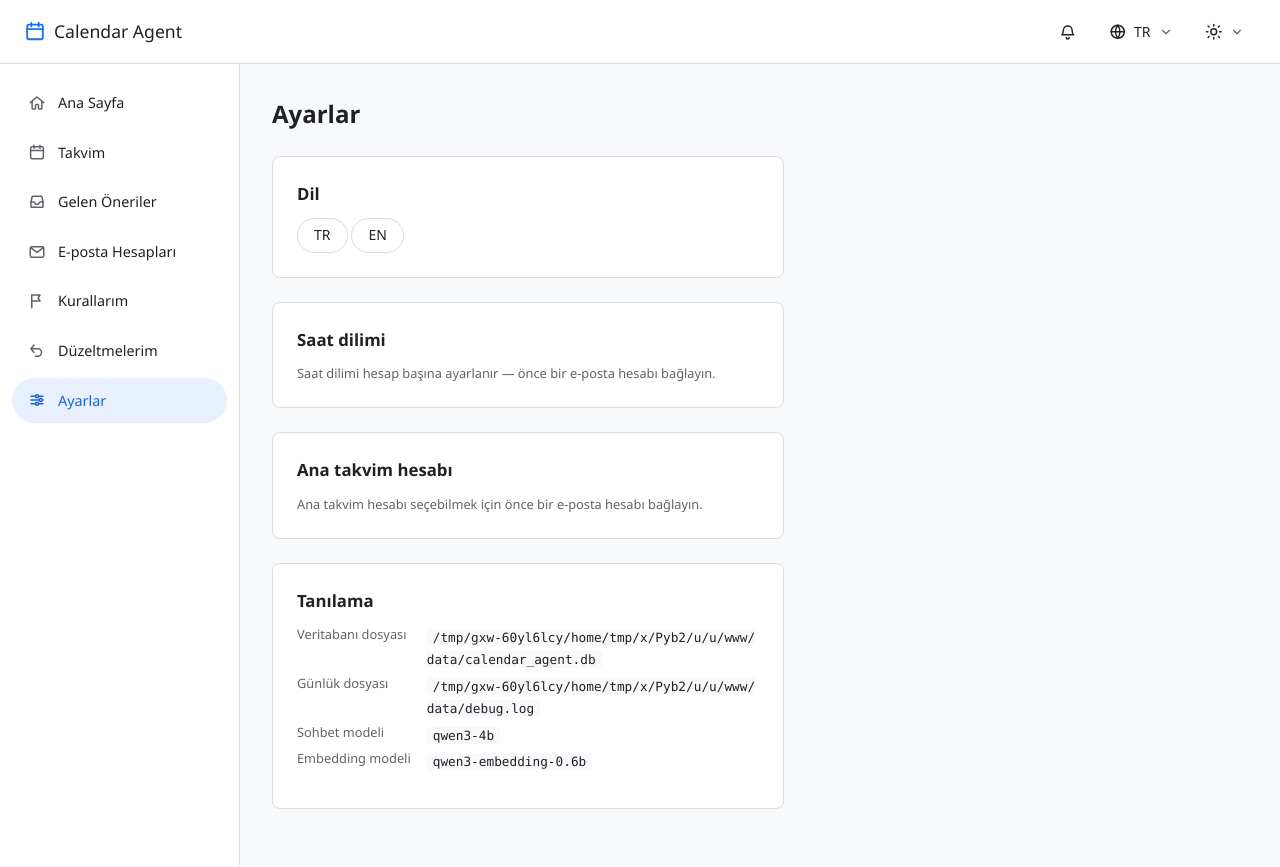
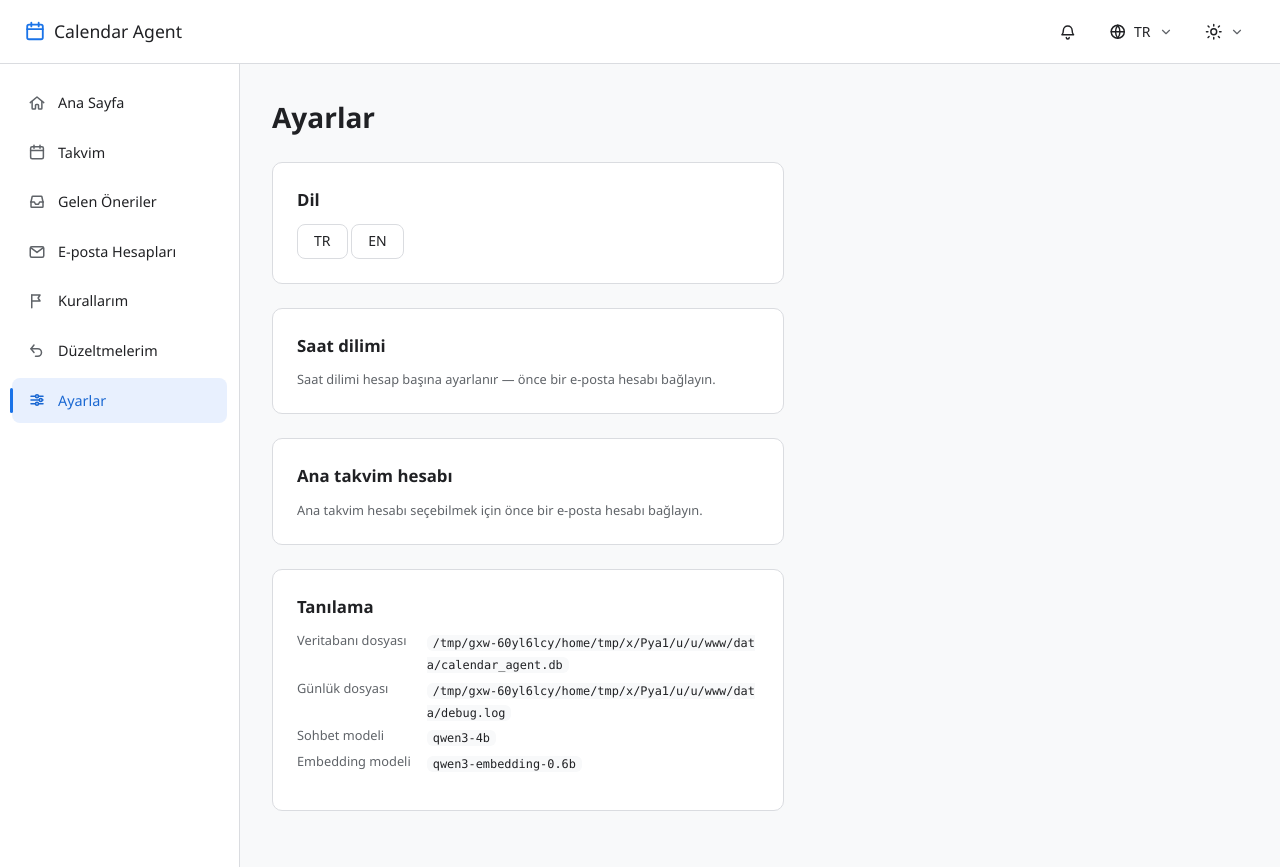
Before and after one commit to AstoKE/calender-agent, a FastAPI app: page /ayarlar in a window 1280 px wide. Run offline with FastAPI, Linux system fonts and the light colour scheme.

Commit message:
Redesign app shell and Ana Sayfa toward a Linear-style visual system
Phase 1: design tokens (radius-btn, surface-raised, denser type/radius scale),
rail active-item indicator. Phase 2: dashboard summary line, agenda-list
replacing the today chip cloud, icon-badged stat cards (adds a third
today's-events stat).

```diff
--- a/src/localization/catalog.py
+++ b/src/localization/catalog.py
@@ -197,6 +197,11 @@
     },
     "anasayfa.stat_pending": {"tr": "Bekleyen öneri", "en": "Pending suggestions"},
     "anasayfa.stat_rules": {"tr": "Aktif kural", "en": "Active rules"},
+    "anasayfa.stat_today": {"tr": "Bugünkü etkinlik", "en": "Today's events"},
+    "anasayfa.summary": {
+        "tr": "Bugün {events} etkinlik, {pending} bekleyen öneri.",
+        "en": "{events} events today, {pending} pending suggestions.",
+    },
     "anasayfa.new_suggestions_banner": {
         "tr": "{n} yeni öneriniz var — incelemek için tıklayın",
         "en": "You have {n} new suggestion(s) — click to review",
--- a/src/ui/static/base.css
+++ b/src/ui/static/base.css
@@ -15,17 +15,19 @@
     font-family: var(--font-sans);
     background: var(--color-surface-sunken);
     color: var(--color-text);
-    font-size: 15px;
+    font-size: 14px;
     line-height: 1.5;
 }
 
 h1 {
-    font-size: 1.5rem;
+    font-size: 1.75rem;
+    font-weight: 600;
     margin: 0 0 var(--space-5);
 }
 
 h2 {
     font-size: 1.05rem;
+    font-weight: 600;
     margin: 0 0 var(--space-3);
 }
 
@@ -142,19 +144,22 @@
 }
 
 .rail a {
+    position: relative;
     display: flex;
     align-items: center;
     gap: var(--space-3);
     padding: var(--space-3) var(--space-4);
-    border-radius: var(--radius-pill);
+    border-radius: var(--radius-btn);
     color: var(--color-text);
     text-decoration: none;
     font-size: 0.9rem;
+    transition: background-color 0.15s ease, color 0.15s ease;
 }
 
 .rail a .icon {
     color: var(--color-text-muted);
     flex-shrink: 0;
+    transition: color 0.15s ease;
 }
 
 .rail a:hover {
@@ -165,6 +170,20 @@
     background: var(--color-accent-subtle);
     color: var(--color-accent-text);
     font-weight: 500;
+}
+
+/* Aktif öğeye sol kenarda ince bir vurgu çubuğu — yalnızca arka plan
+   tonuyla yetinmek yerine daha net bir "seçili" sinyali (bkz. Faz 1 planı,
+   Linear tarzı ölçülü bir gösterge — "koca mavi blok" değil). */
+.rail a.active::before {
+    content: "";
+    position: absolute;
+    left: -2px;
+    top: 22%;
+    bottom: 22%;
+    width: 3px;
+    border-radius: var(--radius-pill);
+    background: var(--color-accent);
 }
 
 .rail a.active .icon {
@@ -273,7 +292,7 @@
     align-items: center;
     gap: var(--space-2);
     padding: var(--space-2) var(--space-4);
-    border-radius: var(--radius-pill);
+    border-radius: var(--radius-btn);
     border: 1px solid transparent;
     font: inherit;
     font-size: 0.875rem;
@@ -281,6 +300,7 @@
     cursor: pointer;
     text-decoration: none;
     line-height: 1.2;
+    transition: background-color 0.15s ease, border-color 0.15s ease, color 0.15s ease;
 }
 
 .btn:disabled {
--- a/src/ui/static/tokens.css
+++ b/src/ui/static/tokens.css
@@ -23,6 +23,13 @@
 
     --color-surface: #ffffff;
     --color-surface-sunken: #f8f9fa;
+    /* Kartlar için AYRI bir "raised" katman — chrome'dan (topbar/rail,
+       --color-surface) görsel olarak ayrışsın diye (bkz. Faz 1 planı).
+       Açık modda henüz --color-surface'ten farklı DEĞİL (kartlar zaten
+       kenarlık+gölgeyle ayrışıyor) — koyu modda asıl fark burada, aşağıya
+       bkz. Bu tur yalnızca token tanımlanıyor, .card'a henüz BAĞLANMADI
+       (kart-ağırlıklı ekranların sırası gelince, bkz. plan). */
+    --color-surface-raised: #ffffff;
     --color-border: #dadce0;
     --color-text: #202124;
     --color-text-muted: #5f6368;
@@ -42,10 +49,18 @@
     --color-success: #188038;
     --color-success-subtle: #e6f4ea;
 
-    --radius-sm: 4px;
-    --radius-md: 8px;
+    --radius-sm: 6px;
+    --radius-md: 10px;
     --radius-lg: 16px;
     --radius-pill: 999px;
+    /* Buton/nav-öğesi köşe yarıçapı — önceden hepsi --radius-pill (tam
+       yuvarlak "hap" şekli) kullanıyordu; kullanıcının isteğiyle daha
+       "Linear tarzı" ölçülü bir dikdörtgene geçiliyor (bkz. Faz 1 planı —
+       bu, projenin önceki bilinçli "Google Workspace / yuvarlak hatlar"
+       kararının ÜZERİNE yazan, kullanıcının açıkça istediği bir değişiklik).
+       --radius-pill'in kendisi SİLİNMEDİ — rozet/çip/avatar gibi gerçekten
+       hap şekli gerektiren yerlerde hâlâ kullanılıyor. */
+    --radius-btn: 8px;
 
     --space-1: 4px;
     --space-2: 8px;
@@ -82,6 +97,7 @@
 
         --color-surface: #202124;
         --color-surface-sunken: #2a2b2e;
+        --color-surface-raised: #343538;
         --color-border: #3c4043;
         --color-text: #e8eaed;
         --color-text-muted: #9aa0a6;
```
Also changed, not shown: src/ui/static/components.css (+84 -10 lines), src/ui/templates/anasayfa.html (+24 -9 lines).
